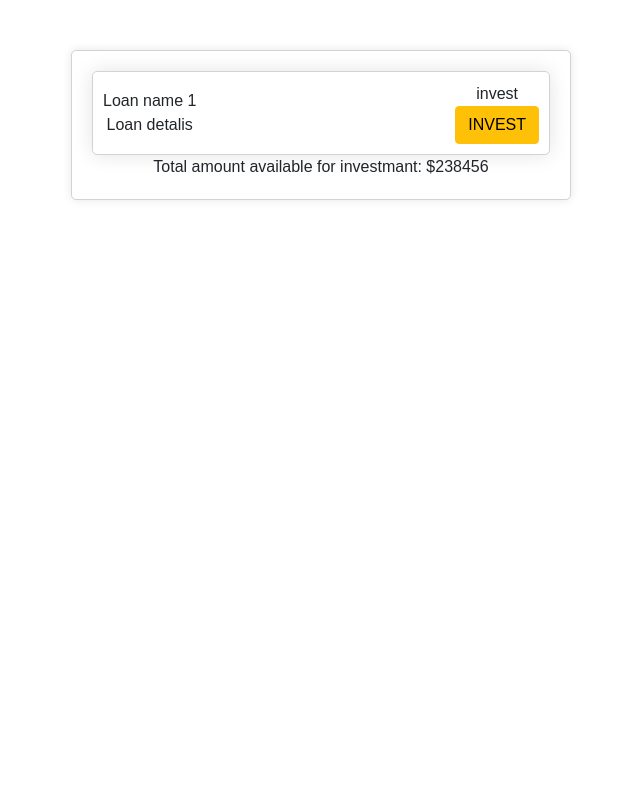
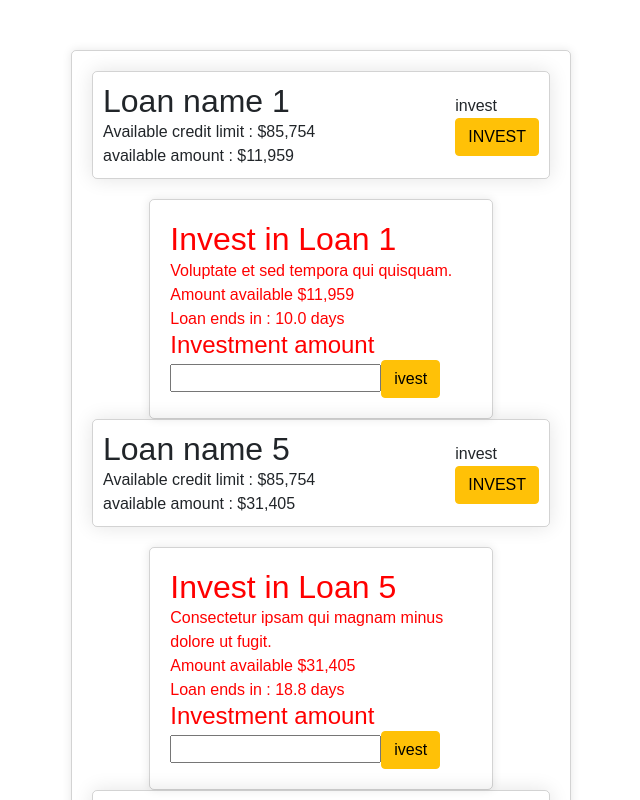
Before and after one commit to Yurii04UA/coding_test, a React (Create React App) app: page / in a window 1280 px wide. Shown: the top 800 px of the page, without its empty margins (319-959 px from the left). Built offline with nearby package versions, Linux system fonts and the light colour scheme.

Commit message:
added form and some info

```diff
--- a/src/App.css
+++ b/src/App.css
@@ -1,5 +1,4 @@
 .App {
-  text-align: center;
   max-width: 1440px;
   width: 100%;
   margin: 0 auto;
--- a/src/components/loanItem/LoansItem.jsx
+++ b/src/components/loanItem/LoansItem.jsx
@@ -1,21 +1,37 @@
-import React from "react";
+import React, { useState } from "react";
 import "./LoansItem.scss";
 
-const loansItem = ({data}) => {
-  const {id,title,} = data
-  console.log(id);
+const LoansItem = ({ data }) => {
+  const { title, id, term_remaining } = data;
+  const [amount, setAmount] = useState(data.amount);
+  const [available, setAviable] = useState(data.available);
+  const [term, setTerm] = useState((data.term_remaining / 86400).toFixed(1));
   return (
+    <>
       <li>
         <div>
-        <p>Loan name {id} </p>
-        <p>Loan detalis</p>
+          <h2>Loan name {id} </h2>
+          <p>Available credit limit : ${amount}</p>
+          <p>available amount : ${available}</p>
         </div>
         <div className="buttons">
           <span>invest</span>
           <button className="btn btn-warning">INVEST</button>
         </div>
       </li>
+      <div className="modalWindow w-75">
+        <h2>Invest in Loan {id}</h2>
+        <p>{title}</p>
+        <p>Amount available ${available}</p>
+        <p>Loan ends in : {term} days</p>
+        <form>
+          <h4>Investment amount</h4>
+          <input className="input-group-sm" type="text" />
+          <button className="btn btn-warning">ivest</button>
+        </form>
+      </div>
+    </>
   );
 };
 
-export default loansItem;
+export default LoansItem;
--- a/src/components/loanItem/LoansItem.scss
+++ b/src/components/loanItem/LoansItem.scss
@@ -0,0 +1,8 @@
+.modalWindow{
+   color: red;
+   border: 1px solid rgba(128, 128, 128, 0.35);
+   border-radius: 5px;
+   box-shadow: 0px 0px 10px rgba(0, 0, 0, 0.1);
+   padding: 20px;
+   margin: 0 auto;
+}
--- a/src/components/loans/Loans.jsx
+++ b/src/components/loans/Loans.jsx
@@ -2,48 +2,20 @@ import React, { useState } from "react";
 import LoansItem from "../loanItem/LoansItem";
 import "./Loans.scss";
 
+const Loans = ({ data }) => {
+  const [total, useTotal] = useState(238456);
+ console.log(data);
 
-const Loans = ({data}) => {
- const [total,useTotal] = useState(238456)
 
-  console.log(data);
+  const loanList = data.map((item, i) => {
+    return <LoansItem data={data[i]} key={i} />;
+  });
+
   return (
-      <div className="wrapper">
-        <ul>
-          <LoansItem data={data[0]}/>
-          {/* <li>
-            <div>
-              <p>Loan name {data[0].id}</p>
-              <p>Loan detalis</p>
-            </div>
-            <div className="buttons">
-              <span>invest</span>
-              <button className="btn btn-warning">INVEST</button>
-            </div>
-          </li>
-          <li>
-            <div>
-              <p>Loan name 1</p>
-              <p>Loan detalis</p>
-            </div>
-            <div className="buttons">
-              <span>invest</span>
-              <button className="btn btn-warning">INVEST</button>
-            </div>
-          </li>
-          <li>
-            <div>
-              <p>Loan name 1</p>
-              <p>Loan detalis</p>
-            </div>
-            <div className="buttons">
-              <span>invest</span>
-              <button className="btn btn-warning">INVEST</button>
-            </div>
-          </li> */}
-        </ul>
-        <p className="total"> Total amount available for investmant: ${total} </p>
-      </div>
+    <div className="wrapper">
+      <ul>{loanList}</ul>
+      <p className="total"> Total amount available for investmant: ${total} </p>
+    </div>
   );
 };
 
```
Lines whose indentation alone changed are shown as unchanged.
